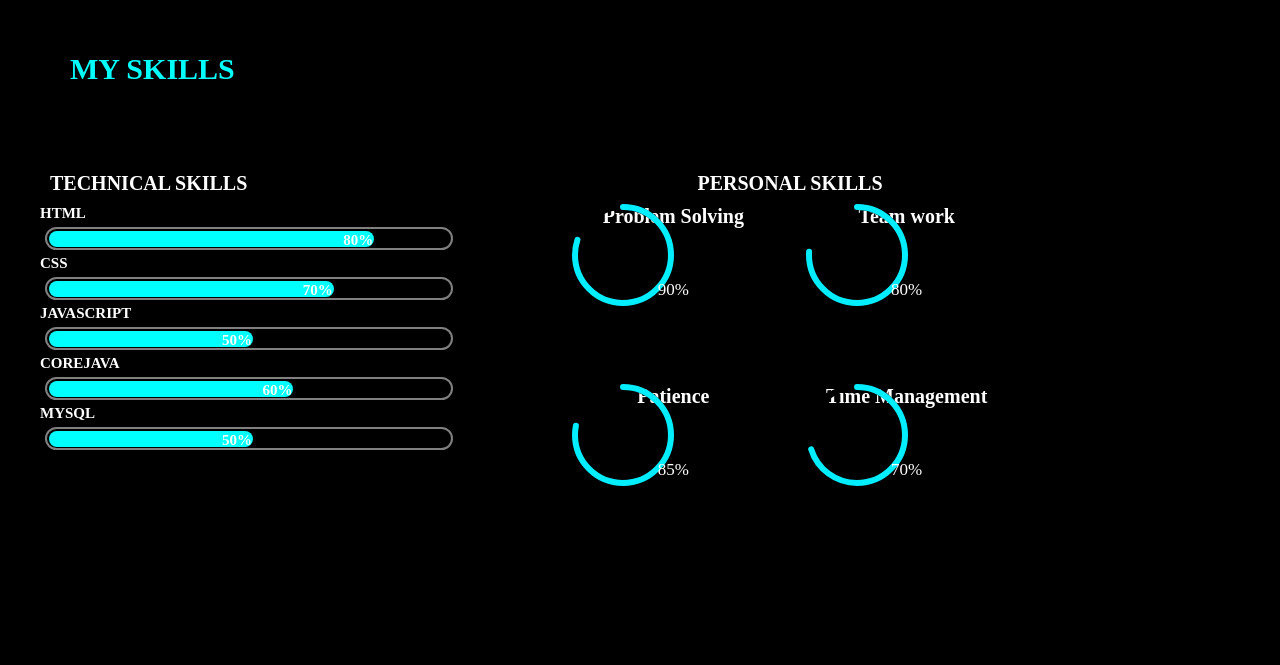
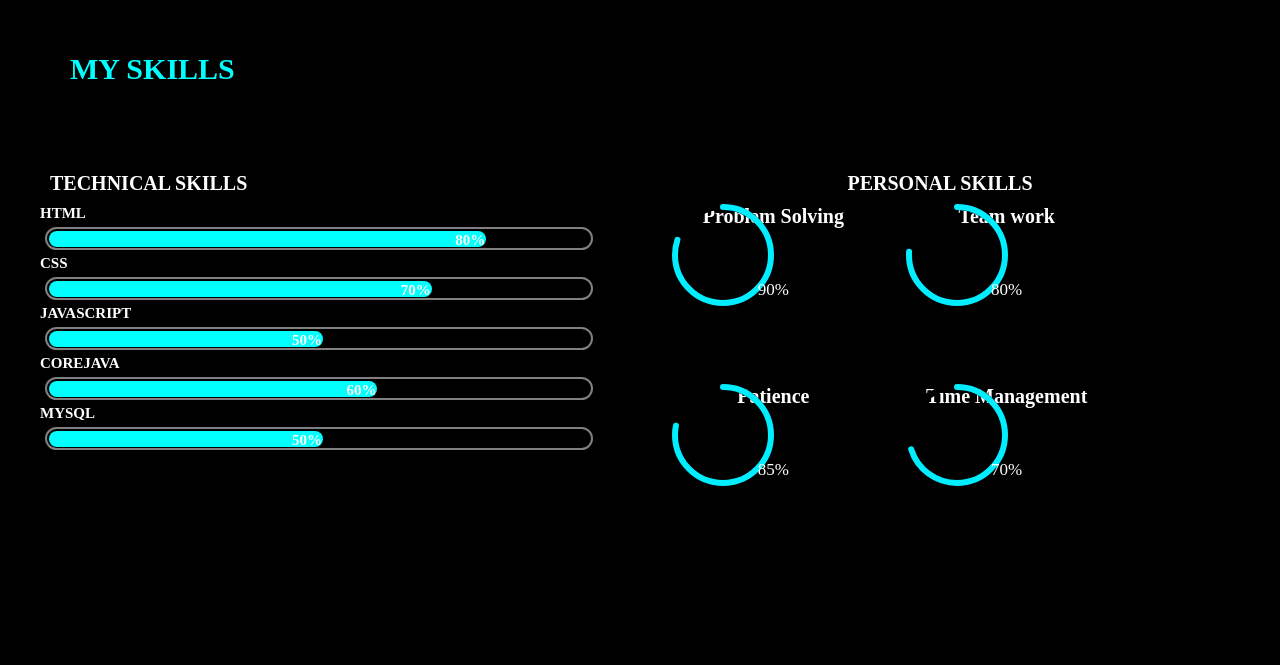
Before and after one commit to Divya1311-del/Divya.github.io, a plain HTML site: page index.html in a window 1280 px wide. Shown: the part 1358-2023 px from the top of the page. Drawn offline with Linux system fonts and the light colour scheme.

Commit message:
Update style.css

```diff
--- a/style.css
+++ b/style.css
@@ -341,13 +341,13 @@ h2{
 }
 .tech{
     height:500px;
-    width:500px;
+    width:600px;
     text-align: left;
     left:40px;
 }
 .personal{
     height:400px;
-    width:500px;
+    width:600px;
     left:500px;
 }
 h4{
@@ -370,7 +370,7 @@ p{
     text-align: left;
 }
 .container1{
-    width:80%;
+    width:90%;
     height:15px;
     padding:2px;
     margin:5px;
```
